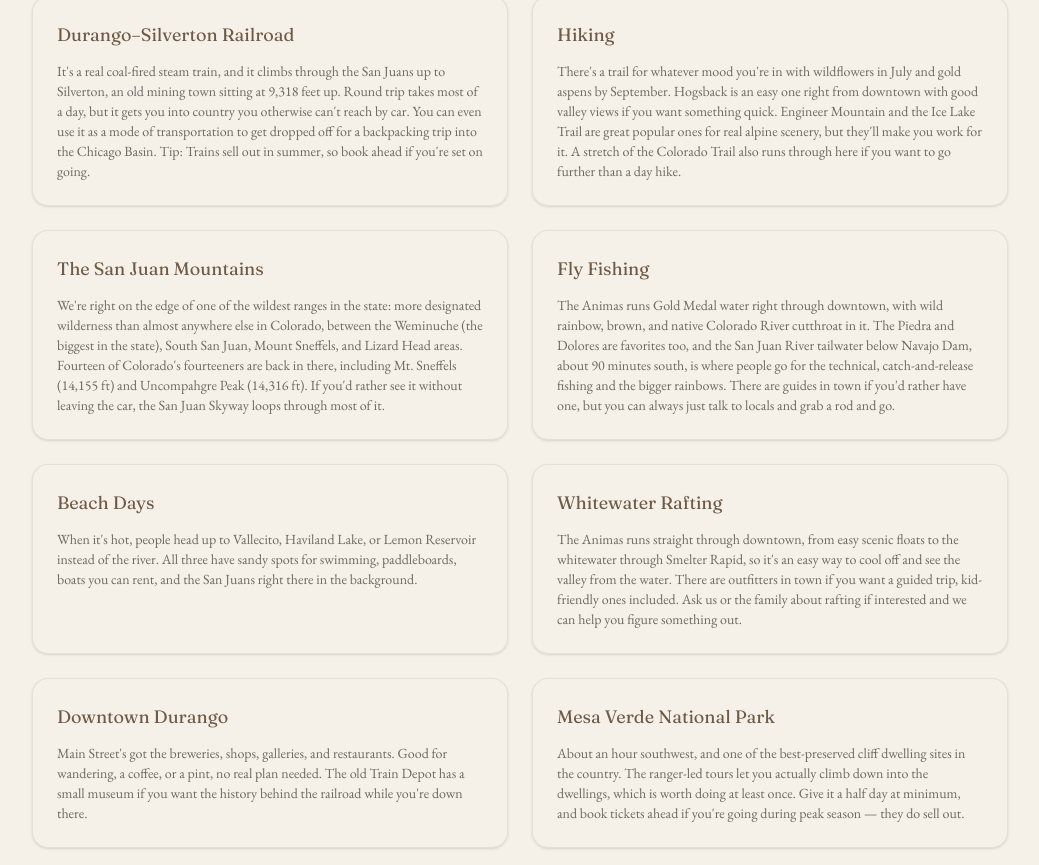
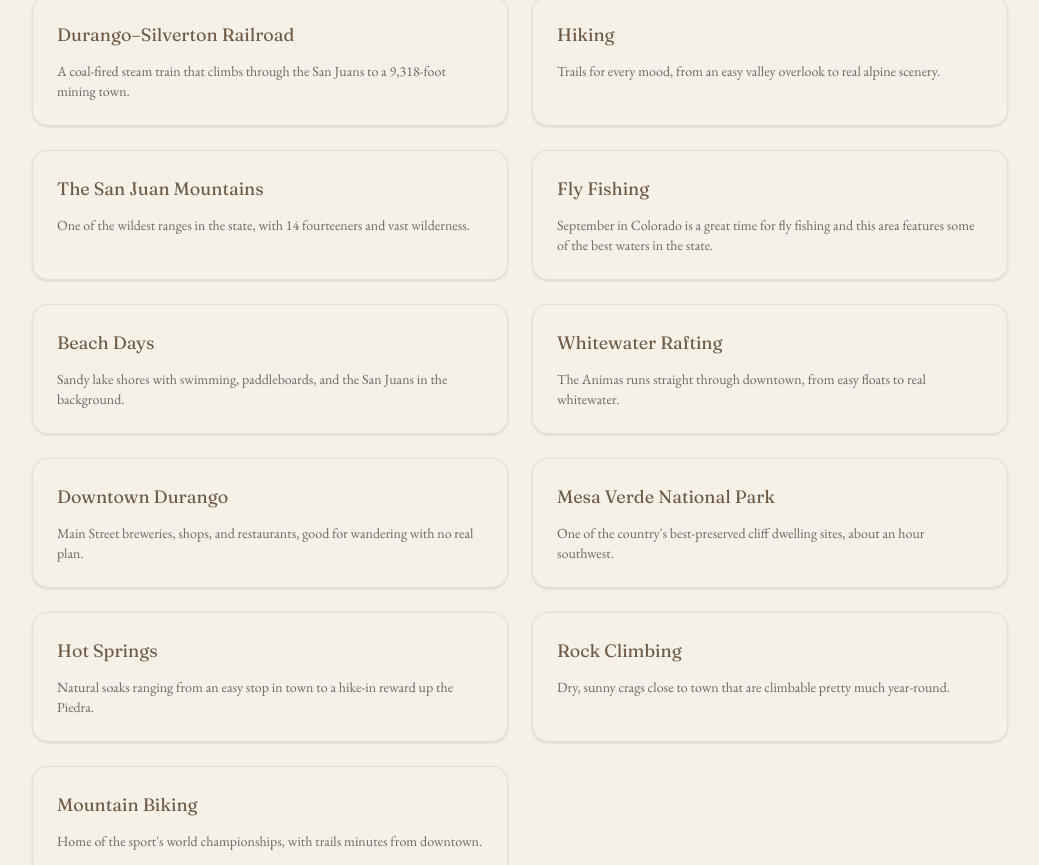
Before and after one commit to alpinedev51/wedsite, a React (Vite) app in the folder ui-wed/: page /things-to-do in a window 1280 px wide. Shown: the part 396-1261 px from the top of the page, without its empty margins (120-1159 px from the left). Built offline with nearby package versions, Linux system fonts and the light colour scheme; no server answers.

Commit message:
activity cards

```diff
--- /dev/null
+++ b/ui-wed/src/components/ui/ActivityCard.tsx
@@ -0,0 +1,24 @@
+function ActivityCard({
+  title,
+  summary,
+  onOpen,
+  className = "",
+}: {
+  title: string;
+  summary: string;
+  onOpen: () => void;
+  className?: string;
+}) {
+  return (
+    <button
+      type="button"
+      onClick={onOpen}
+      className={`flex h-full flex-col gap-3 rounded-2xl border border-walnut/12 bg-linen/60 p-6 text-left shadow-sm transition-all hover:-translate-y-0.5 hover:border-walnut/25 hover:bg-linen hover:shadow-md ${className}`}
+    >
+      <h3 className="font-display text-lg text-walnut">{title}</h3>
+      <p className="font-body text-sm text-ink/70">{summary}</p>
+    </button>
+  );
+}
+
+export default ActivityCard;
--- /dev/null
+++ b/ui-wed/src/components/ui/ActivityModal.tsx
@@ -0,0 +1,93 @@
+import { useEffect } from "react";
+import Gallery from "./Gallery";
+import type { GalleryImage } from "./Gallery";
+
+export interface ActivityLink {
+  label: string;
+  href: string;
+}
+
+function ActivityModal({
+  title,
+  details,
+  links,
+  photos,
+  onClose,
+}: {
+  title: string;
+  details: string;
+  links?: ActivityLink[];
+  photos?: GalleryImage[];
+  onClose: () => void;
+}) {
+  useEffect(() => {
+    function onKeyDown(e: KeyboardEvent) {
+      if (e.key === "Escape") onClose();
+    }
+    window.addEventListener("keydown", onKeyDown);
+    return () => window.removeEventListener("keydown", onKeyDown);
+  }, [onClose]);
+
+  return (
+    <div
+      className="fixed inset-0 z-50 flex items-center justify-center bg-ink/90 p-4"
+      role="dialog"
+      aria-modal="true"
+      onClick={onClose}
+    >
+      <div
+        className="max-h-[90vh] w-full max-w-3xl overflow-y-auto rounded-2xl bg-linen p-8 text-left shadow-xl sm:p-10"
+        onClick={(e) => e.stopPropagation()}
+      >
+        <div className="flex items-start justify-between gap-4">
+          <h2 className="font-display text-2xl text-walnut sm:text-3xl">
+            {title}
+          </h2>
+          <button
+            type="button"
+            onClick={onClose}
+            aria-label="Close"
+            className="shrink-0 text-ink/50 hover:text-ink"
+          >
+            <svg
+              viewBox="0 0 24 24"
+              className="h-6 w-6"
+              fill="none"
+              stroke="currentColor"
+              strokeWidth={1.5}
+            >
+              <path d="M6 6l12 12M18 6L6 18" strokeLinecap="round" />
+            </svg>
+          </button>
+        </div>
+
+        <p className="mt-4 font-body text-base leading-relaxed text-ink/80">
+          {details}
+        </p>
+
+        {links && links.length > 0 && (
+          <ul className="mt-6 flex flex-wrap gap-3">
+            {links.map((link) => (
+              <li key={link.href}>
+                <a
+                  href={link.href}
+                  target="_blank"
+                  rel="noreferrer"
+                  className="inline-flex items-center rounded-full border border-walnut px-4 py-2 font-utility text-sm text-walnut transition-colors hover:bg-walnut hover:text-linen"
+                >
+                  {link.label}
+                </a>
+              </li>
+            ))}
+          </ul>
+        )}
+
+        {photos && photos.length > 0 && (
+          <Gallery images={photos} className="mt-6" />
+        )}
+      </div>
+    </div>
+  );
+}
+
+export default ActivityModal;
--- a/ui-wed/src/pages/ThingsToDo.tsx
+++ b/ui-wed/src/pages/ThingsToDo.tsx
@@ -1,56 +1,103 @@
+import { useState } from "react";
 import Container from "../components/ui/Container";
 import Section from "../components/ui/Section";
 import Eyebrow from "../components/ui/Eyebrow";
-import InfoCard from "../components/ui/InfoCard";
+import ActivityCard from "../components/ui/ActivityCard";
+import ActivityModal from "../components/ui/ActivityModal";
+import type { ActivityLink } from "../components/ui/ActivityModal";
+import type { GalleryImage } from "../components/ui/Gallery";
 
-const activities = [
+interface Activity {
+  title: string;
+  summary: string;
+  details: string;
+  links?: ActivityLink[];
+  photos?: GalleryImage[];
+}
+
+const activities: Activity[] = [
   {
     title: "Durango–Silverton Railroad",
-    description: "It's a real coal-fired steam train, and it climbs through the San Juans up to Silverton, an old mining town sitting at 9,318 feet up. Round trip takes most of a day, but it gets you into country you otherwise can't reach by car. You can even use it as a mode of transportation to get dropped off for a backpacking trip into the Chicago Basin. Tip: Trains sell out in summer, so book ahead if you're set on going.",
+    summary:
+      "A coal-fired steam train that climbs through the San Juans to a 9,318-foot mining town.",
+    details:
+      "It's a real coal-fired steam train, and it climbs through the San Juans up to Silverton, an old mining town sitting at 9,318 feet up. Round trip takes most of a day, but it gets you into country you otherwise can't reach by car. You can even use it as a mode of transportation to get dropped off for a backpacking trip into the Chicago Basin. Tip: Trains sell out in summer, so book ahead if you're set on going.",
   },
   {
     title: "Hiking",
-    description: "There's a trail for whatever mood you're in with wildflowers in July and gold aspens by September. Hogsback is an easy one right from downtown with good valley views if you want something quick. Engineer Mountain and the Ice Lake Trail are great popular ones for real alpine scenery, but they'll make you work for it. A stretch of the Colorado Trail also runs through here if you want to go further than a day hike.",
+    summary:
+      "Trails for every mood, from an easy valley overlook to real alpine scenery.",
+    details:
+      "There's a trail for whatever mood you're in with wildflowers in July and gold aspens by September. Hogsback is a quick and steep one right from downtown with good valley views. Engineer Mountain and the Ice Lake Trail are great popular ones for real alpine scenery and more of a half day adventure.",
   },
   {
     title: "The San Juan Mountains",
-    description: "We're right on the edge of one of the wildest ranges in the state: more designated wilderness than almost anywhere else in Colorado, between the Weminuche (the biggest in the state), South San Juan, Mount Sneffels, and Lizard Head areas. Fourteen of Colorado's fourteeners are back in there, including Mt. Sneffels (14,155 ft) and Uncompahgre Peak (14,316 ft). If you'd rather see it without leaving the car, the San Juan Skyway loops through most of it.",
+    summary:
+      "One of the wildest ranges in the state, with 14 fourteeners and vast wilderness.",
+    details:
+      "We're right on the edge of one of the wildest ranges in the state: more designated wilderness than almost anywhere else in Colorado, between the Weminuche (the biggest in the state), South San Juan, Mount Sneffels, and Lizard Head areas. Fourteen of Colorado's fourteeners are back in there, including Mt. Sneffels (14,155 ft) and Uncompahgre Peak (14,316 ft). If you'd rather see it without leaving the car, the San Juan Skyway, which features the Million Dollar highway, loops through it.",
   },
   {
     title: "Fly Fishing",
-    description: "The Animas runs Gold Medal water right through downtown, with wild rainbow, brown, and native Colorado River cutthroat in it. The Piedra and Dolores are favorites too, and the San Juan River tailwater below Navajo Dam, about 90 minutes south, is where people go for the technical, catch-and-release fishing and the bigger rainbows. There are guides in town if you'd rather have one, but you can always just talk to locals and grab a rod and go.",
+    summary:
+      "September in Colorado is a great time for fly fishing and this area features some of the best waters in the state.",
+    details:
+      "The Animas runs Gold Medal water right through downtown, with wild rainbow, brown, and native Colorado River cutthroat in it. The Piedra and Dolores are favorites too, and the San Juan River tailwater below Navajo Dam, about 90 minutes south, is where people go for technical catch-and-release fishing and the bigger rainbows. There are guides in town if you'd rather have one, but you can always just talk to locals and grab a rod and go.",
   },
   {
     title: "Beach Days",
-    description: "When it's hot, people head up to Vallecito, Haviland Lake, or Lemon Reservoir instead of the river. All three have sandy spots for swimming, paddleboards, boats you can rent, and the San Juans right there in the background.",
+    summary:
+      "Sandy lake shores with swimming, paddleboards, and the San Juans in the background.",
+    details:
+      "When it's hot, people head up to Vallecito, Haviland Lake, or Lemon Reservoir instead of the river. All three have sandy spots for swimming, paddleboards, boats you can rent, and the San Juans right there in the background.",
   },
   {
     title: "Whitewater Rafting",
-    description: "The Animas runs straight through downtown, from easy scenic floats to the whitewater through Smelter Rapid, so it's an easy way to cool off and see the valley from the water. There are outfitters in town if you want a guided trip, kid-friendly ones included. Ask us or the family about rafting if interested and we can help you figure something out.",
+    summary:
+      "The Animas runs straight through downtown, from easy floats to real whitewater.",
+    details:
+      "The Animas runs straight through downtown, from easy scenic floats to the whitewater through Smelter Rapid, so it's an easy way to cool off and see the valley from the water. There are outfitters in town if you want a guided trip, kid-friendly ones included. Tip: Ask us or the family about rafting if interested and we can help you figure something out.",
   },
   {
     title: "Downtown Durango",
-    description: "Main Street's got the breweries, shops, galleries, and restaurants. Good for wandering, a coffee, or a pint, no real plan needed. The old Train Depot has a small museum if you want the history behind the railroad while you're down there.",
+    summary:
+      "Main Street breweries, shops, and restaurants, good for wandering with no real plan.",
+    details:
+      "Main Street's got the breweries, shops, galleries, and restaurants. Good for wandering, a coffee, or a pint, no real plan needed. The old Train Depot has a small museum if you want the history behind the railroad while you're down there.",
   },
   {
     title: "Mesa Verde National Park",
-    description: "About an hour southwest, and one of the best-preserved cliff dwelling sites in the country. The ranger-led tours let you actually climb down into the dwellings, which is worth doing at least once. Give it a half day at minimum, and book tickets ahead if you're going during peak season — they do sell out.",
+    summary:
+      "One of the country's best-preserved cliff dwelling sites, about an hour southwest.",
+    details:
+      "About an hour southwest, and one of the best-preserved cliff dwelling sites in the country. The ranger-led tours let you actually climb down into the dwellings, which is worth doing at least once. Tip: Give it a half day at minimum, and book tickets ahead if you're going during peak season as they do sell out.",
   },
   {
     title: "Hot Springs",
-    description: "Trimble is just north of town and the easy option if you want to soak after a day out. Pinkerton and Rainbow, up along the Piedra, take more of a drive and a bit of a walk to reach, but they're more natural and worth it if you're up for it.",
+    summary:
+      "Natural soaks ranging from an easy stop in town to a hike-in reward up the Piedra.",
+    details:
+      "Trimble is just north of town and the easy option if you want to soak after a day out. Pinkerton and Rainbow, up along the Piedra, take more of a drive and a bit of a walk to reach, but they're more natural and worth it if you're up for it.",
   },
   {
     title: "Rock Climbing",
-    description: "It's dry and sunny enough here that people climb pretty much year-round. Turtle Lake and the East Animas are the local crags, with everything from easy sport routes to harder trad and bouldering. If you need gear or don't know the routes, there are local guide services who can set you up.",
+    summary: "Dry, sunny crags close to town that are climbable pretty much year-round.",
+    details:
+      "It's dry and sunny enough here that people climb pretty much year-round. Turtle Lake and the East Animas are the local crags, with everything from easy sport routes to harder trad and bouldering. If you need gear or don't know the routes, just ask around at the wedding. Odds are someone can get you out there.",
   },
   {
     title: "Mountain Biking",
-    description: "This town takes mountain biking seriously. The sport's world championships trace back here, and it shows in how many people ride. Horse Gulch and Test Tracks are minutes from downtown and good for a normal ride. Purgatory runs lift access in summer if you want the bigger downhill runs without the climb.",
+    summary:
+      "Home of the sport's world championships, with trails minutes from downtown.",
+    details:
+      "This town takes biking seriously, including mountain biking. Mountain biking's world championships trace back here, and it shows in how many people ride. Horse Gulch and Test Tracks are minutes from downtown and good for a normal ride. Purgatory runs lift access in summer if you want the bigger downhill runs without the climb.",
   },
 ];
 
 function ThingsToDo() {
+  const [openIndex, setOpenIndex] = useState<number | null>(null);
+  const openActivity = openIndex !== null ? activities[openIndex] : null;
+
   return (
     <Section className="text-center">
       <Container className="flex flex-col items-center gap-10">
@@ -59,19 +106,27 @@
           <h1 className="text-4xl">Make A Trip Of It</h1>
         </div>
 
-        {/*
-          InfoCard (src/components/ui/InfoCard.tsx) also accepts an
-          optional `icon` and `href` prop — pass `href` if you want a
-          card to link out to a website, e.g. href="https://durangotrain.com".
-          We're only using `title` and `description` here, same
-          map + spread pattern as the other pages in this app.
-        */}
         <div className="grid w-full grid-cols-1 gap-6 text-left sm:grid-cols-2">
-          {activities.map((activity) => (
-            <InfoCard key={activity.title} {...activity} />
+          {activities.map((activity, index) => (
+            <ActivityCard
+              key={activity.title}
+              title={activity.title}
+              summary={activity.summary}
+              onOpen={() => setOpenIndex(index)}
+            />
           ))}
         </div>
       </Container>
+
+      {openActivity && (
+        <ActivityModal
+          title={openActivity.title}
+          details={openActivity.details}
+          links={openActivity.links}
+          photos={openActivity.photos}
+          onClose={() => setOpenIndex(null)}
+        />
+      )}
     </Section>
   );
 }
```
